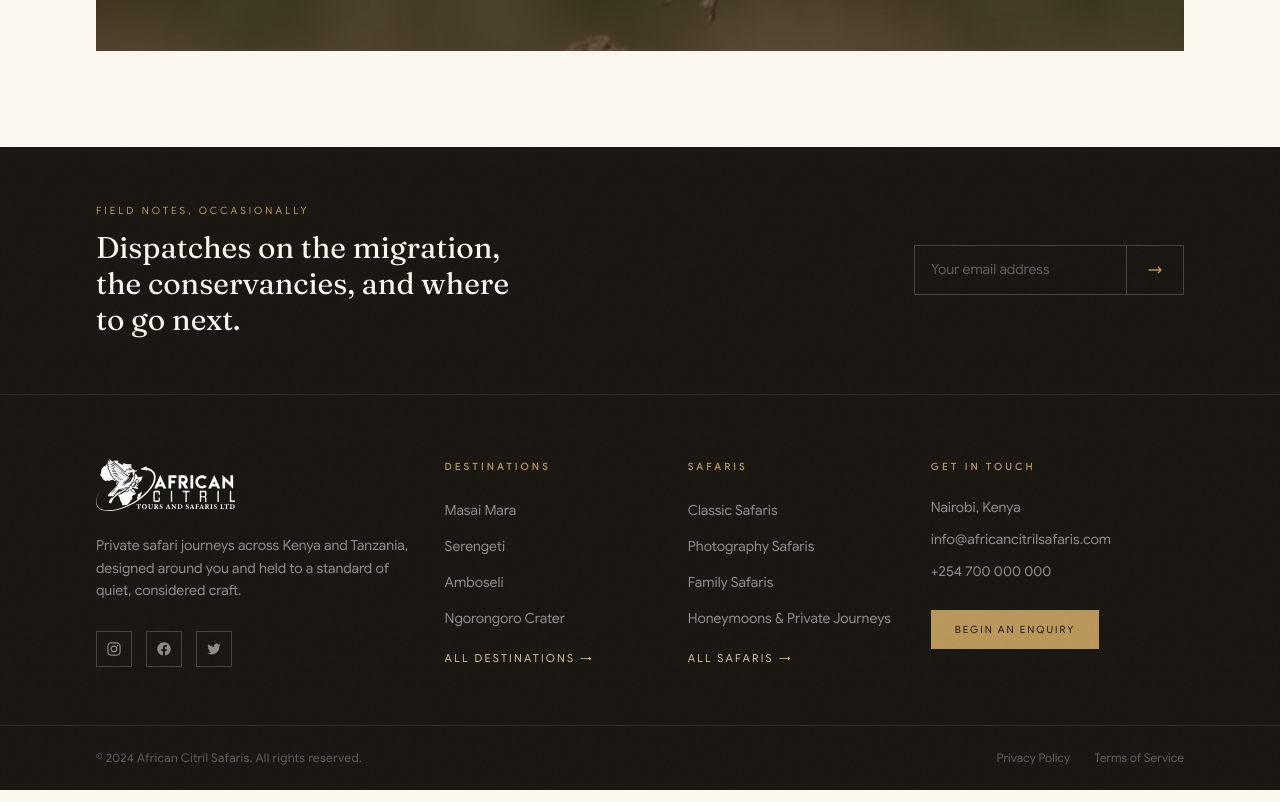
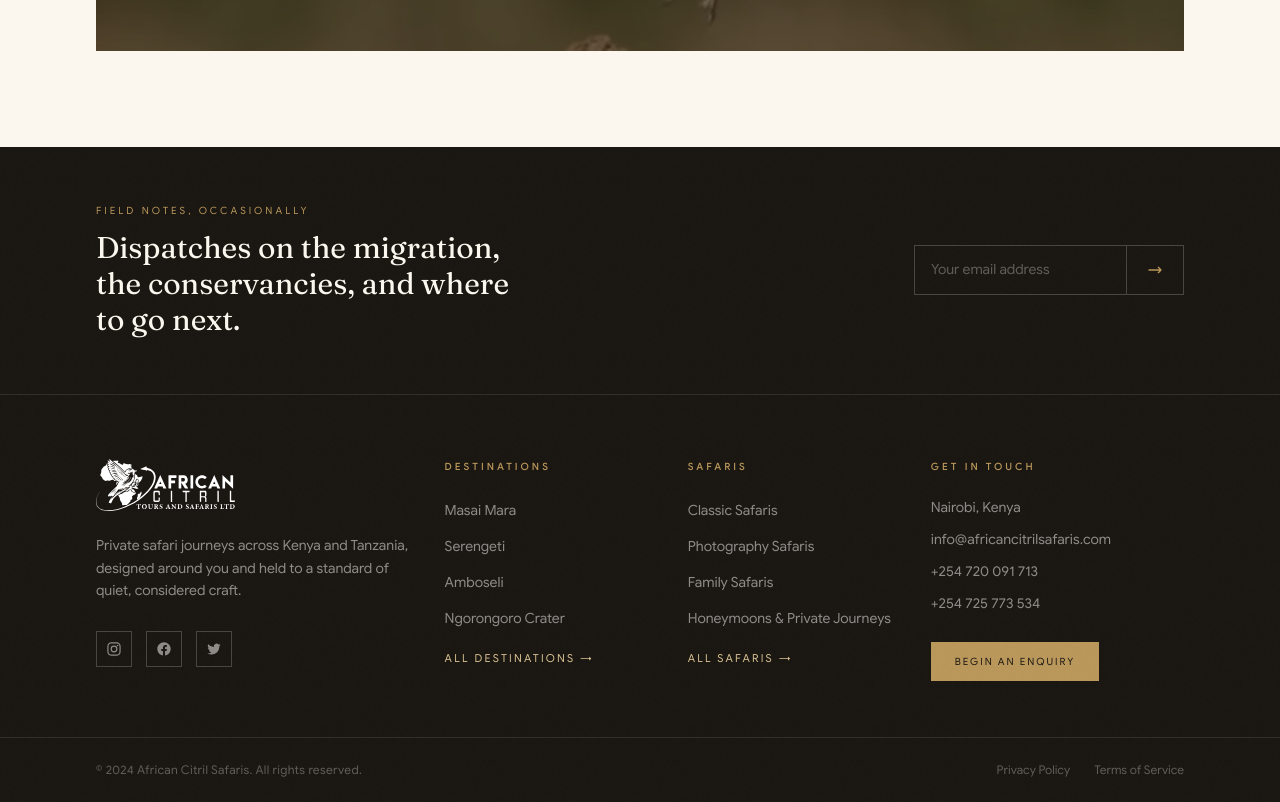
Before and after one commit to otienog1/acs, a Next.js app: page / in a window 1280 px wide. Shown: the part 8782-9584 px from the top of the page. Built offline with nearby package versions, Linux system fonts and the light colour scheme.

Commit message:
footer: replace placeholder phone with contact page numbers

```diff
--- a/components/Footer.tsx
+++ b/components/Footer.tsx
@@ -112,8 +112,13 @@ const Footer = () => {
                                 </a>
                             </li>
                             <li>
-                                <a href="tel:+254700000000" className="hover:text-white transition-colors duration-300">
-                                    +254 700 000 000
+                                <a href="tel:+254720091713" className="hover:text-white transition-colors duration-300">
+                                    +254 720 091 713
+                                </a>
+                            </li>
+                            <li>
+                                <a href="tel:+254725773534" className="hover:text-white transition-colors duration-300">
+                                    +254 725 773 534
                                 </a>
                             </li>
                         </ul>
```
